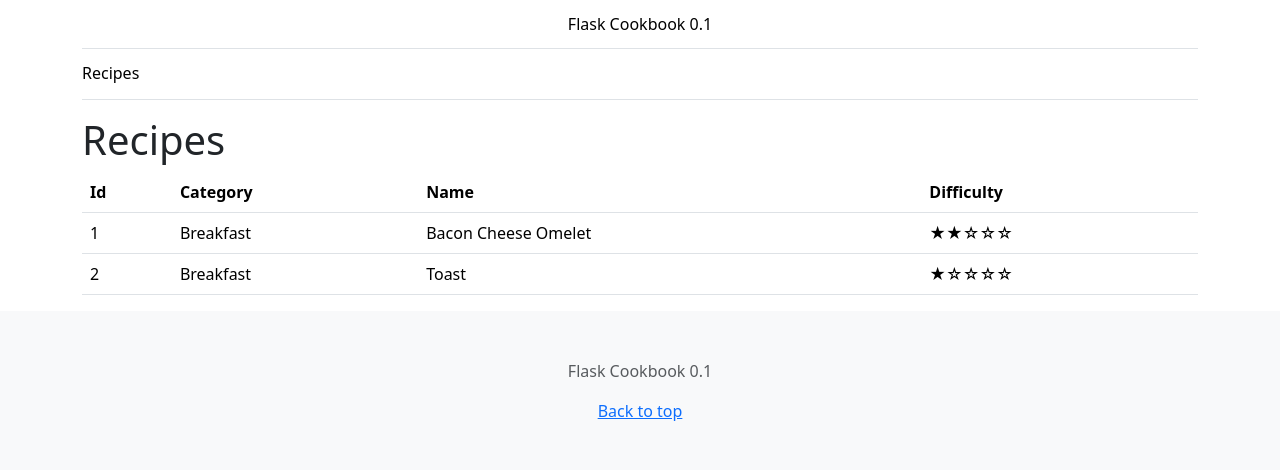
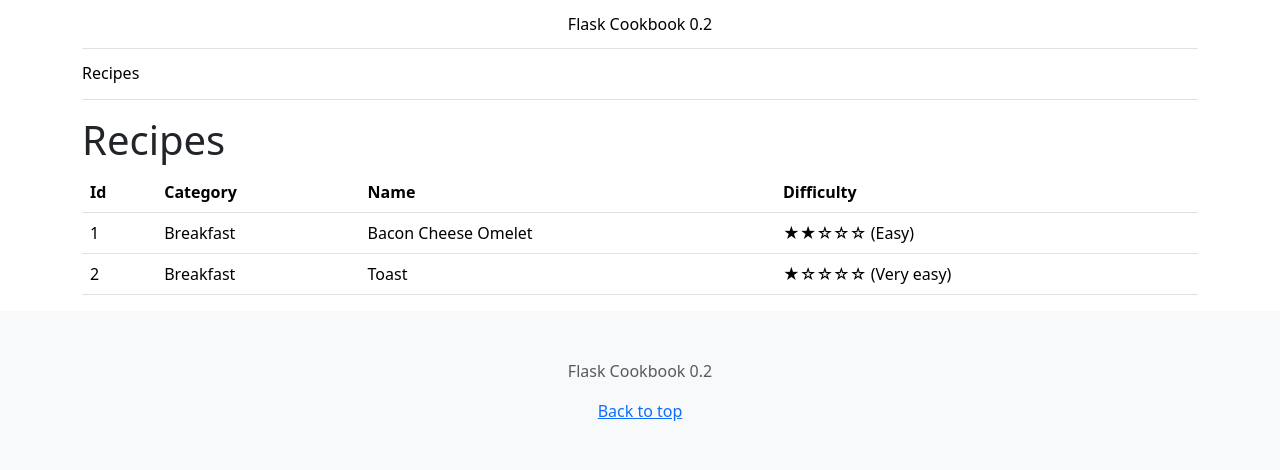
Before and after one commit to balazs-matyassy/flask-tutorial, a Flask app: page / in a window 1280 px wide. Shown: the top 470 px of the page. Run offline with Flask 3, Linux system fonts and the light colour scheme; some libraries are stand-ins or nearby versions.

Commit message:
balazs-matyassy: 02-oop

```diff
--- a/app.py
+++ b/app.py
@@ -1,6 +1,40 @@
 from flask import Flask, render_template
 
 app = Flask(__name__)
+
+
+class Recipe:
+    def __init__(self, category='', name='', difficulty=1, recipe_id=None):
+        self.id = recipe_id
+        self.category = category
+        self.name = name
+        self.difficulty = difficulty
+
+    @property
+    def difficulty_description(self):
+        if self.difficulty == 1:
+            return 'Very easy'
+        elif self.difficulty == 2:
+            return 'Easy'
+        elif self.difficulty == 3:
+            return 'Medium'
+        elif self.difficulty == 4:
+            return 'Difficult'
+        elif self.difficulty == 5:
+            return 'Very difficult'
+
+        return 'Unknown'
+
+    @staticmethod
+    def create(line):
+        values = line.strip().split('\t')
+
+        return Recipe(
+            recipe_id=int(values[0].strip()),
+            category=values[1].strip(),
+            name=values[2].strip(),
+            difficulty=int(values[3].strip())
+        )
 
 
 def find_all_recipes():
@@ -10,14 +44,7 @@ def find_all_recipes():
         file.readline()  # header
 
         for line in file:
-            values = line.strip().split('\t')
-
-            recipe = {
-                'id': int(values[0]),
-                'category': values[1],
-                'name': values[2],
-                'difficulty': int(values[3])
-            }
+            recipe = Recipe.create(line)
             recipes.append(recipe)
 
         return recipes
--- a/templates/recipes_list.html
+++ b/templates/recipes_list.html
@@ -3,7 +3,7 @@
 <head>
     <meta charset="utf-8">
     <meta name="viewport" content="width=device-width, initial-scale=1">
-    <title>Flask Cookbook 0.1</title>
+    <title>Flask Cookbook 0.2</title>
     <link href="{{ url_for('static', filename='css/bootstrap.min.css') }}" rel="stylesheet">
     <link href="{{ url_for('static', filename='css/blog.css') }}" rel="stylesheet">
 </head>
@@ -14,7 +14,7 @@
             <div class="col"></div>
             <div class="col text-center">
                 <a class="blog-header-logo text-body-emphasis text-decoration-none" href="#">
-                    Flask Cookbook 0.1
+                    Flask Cookbook 0.2
                 </a>
             </div>
             <div class="col"></div>
@@ -52,6 +52,7 @@
                         <td>{{ recipe.name }}</td>
                         <td>
                             {{ '★' * recipe.difficulty }}{{ '☆' * (5 - recipe.difficulty) }}
+                            ({{ recipe.difficulty_description }})
                         </td>
                     </tr>
                 {% endfor %}
@@ -64,7 +65,7 @@
 
 <footer class="py-5 text-center text-body-secondary bg-body-tertiary">
     <p>
-        Flask Cookbook 0.1
+        Flask Cookbook 0.2
     </p>
     <p class="mb-0">
         <a href="#">Back to top</a>
```
Also changed, not shown: README.md.
